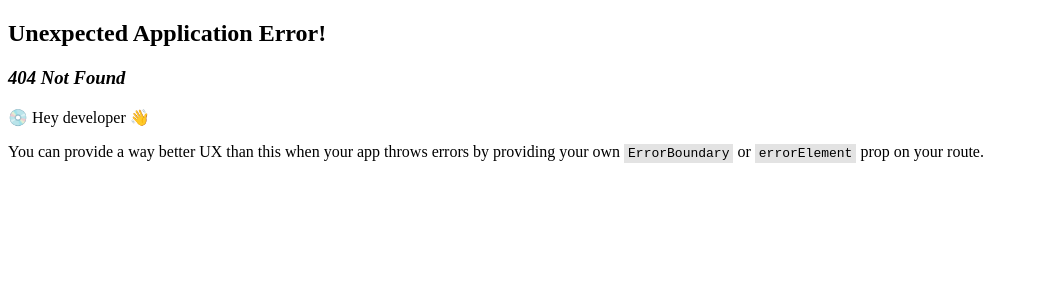
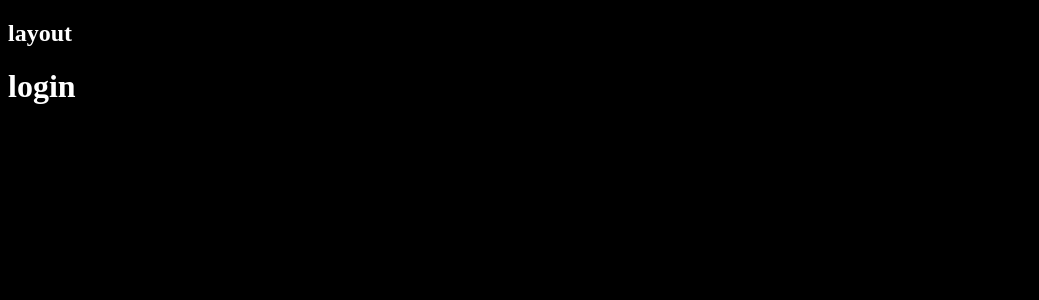
Before and after one commit to KodawonKK/twitter-project, a React (Create React App) app: page /create-account in a window 1280 px wide. Before the commit this address had no page. Shown: the top 300 px of the page, without its empty margins (0-1039 px from the left). Built offline with nearby package versions, Linux system fonts and the light colour scheme.

Commit message:
fix :route 설정

```diff
--- a/package.json
+++ b/package.json
@@ -11,6 +11,7 @@
     "@types/react": "^18.3.11",
     "@types/react-dom": "^18.3.1",
     "@types/react-router-dom": "^5.3.3",
+    "@types/styled-components": "^5.1.34",
     "react": "^18.3.1",
     "react-dom": "^18.3.1",
     "react-router-dom": "^6.27.0",
--- a/src/App.tsx
+++ b/src/App.tsx
@@ -1,7 +1,10 @@
 import { createBrowserRouter, RouterProvider } from "react-router-dom";
 import Layout from "./components/layout";
-import Home from "./components/home";
-import Profile from "./components/profile";
+import Home from "./routes/Home";
+import Profile from "./routes/profile";
+import Login from "./routes/Login";
+import CreateAccount from "./routes/CreateAccount";
+import { createGlobalStyle } from "styled-components";
 const router = createBrowserRouter([
   {
     path: "/",
@@ -14,14 +17,31 @@ const router = createBrowserRouter([
       {
         path: "profile",
         element: <Profile />
+      },
+      {
+        path: "/login",
+        element: <Login />
+      },
+      {
+        path: "/create-account",
+        element: <CreateAccount />
       }
     ]
   }
 ]);
 
+const GlobalStyles = createGlobalStyle`
+  body {
+    background-color:black;
+    color:white;
+
+  }
+`;
+
 function App() {
   return (
     <>
+      <GlobalStyles />
       <RouterProvider router={router} />
     </>
   );
--- a/src/components/layout.tsx
+++ b/src/components/layout.tsx
@@ -1,3 +1,10 @@
+import { Outlet } from "react-router-dom";
+
 export default function Layout() {
-  return <></>;
+  return (
+    <>
+      <h2>layout</h2>
+      <Outlet />
+    </>
+  );
 }
--- /dev/null
+++ b/src/routes/CreateAccount.tsx
@@ -0,0 +1,3 @@
+export default function CreateAccount() {
+  return <h1>login</h1>;
+}
--- /dev/null
+++ b/src/routes/Login.tsx
@@ -0,0 +1,3 @@
+export default function Login() {
+  return <h1>login</h1>;
+}
```
Also changed, not shown: src/routes/Home.tsx (renamed from src/components/Home.tsx), src/routes/profile.tsx (renamed from src/components/profile.tsx), 1 other file (tests, documents, lock files or other folders).
